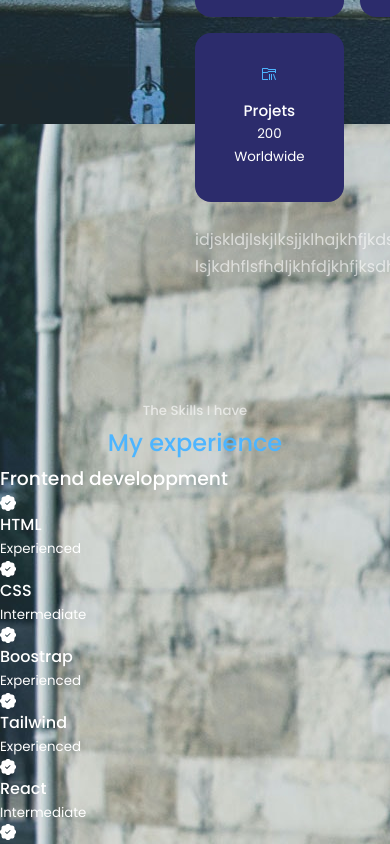
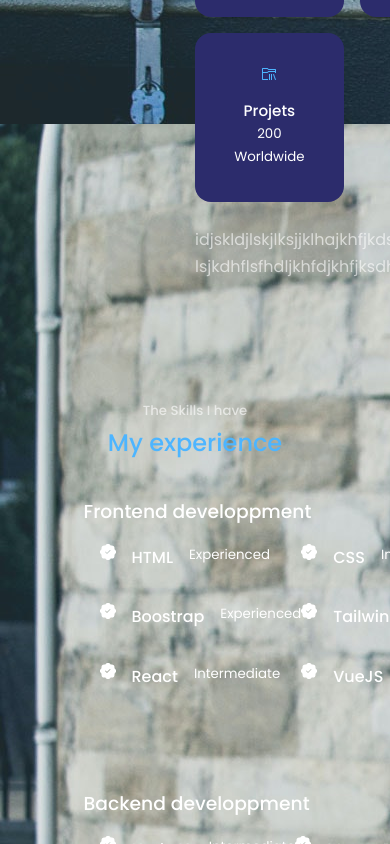
Before and after one commit to DoddyMatabaro/react-cv1, a React (Create React App) app: page / in a window 390 px wide. Shown: the part 1156-2000 px from the top of the page. Built offline with nearby package versions, Linux system fonts and the light colour scheme.

Commit message:
style: styles of experience compomnents

```diff
--- a/src/components/experience/experience.css
+++ b/src/components/experience/experience.css
@@ -0,0 +1,68 @@
+.experience__container{
+    display:grid;
+    grid-template-columns:1fr 1fr;
+    gap: 2rem;
+}
+
+.experience__container >div{
+    background: var(--color-variant);
+    padding: 2.4rem 5rem;
+    border-radius: 2rem;
+    border: 1px solid transparent;
+    transition: var(--transition);
+
+}
+
+.experience__container>div:hover{
+        background: transparent;
+        text-align: center;
+        margin-bottom: 2rem;
+        color: var(--color-primary);
+
+}
+
+.experience__content{
+    display: grid;
+    grid-template-columns: 1fr 1fr;
+    row-gap: 2rem;
+
+}
+
+.experience__details{
+    display: flex;
+    gap:1rem;
+}
+
+.experience__details__icon{
+    margin-top: 6px;
+    color: var(--color-primary);
+
+}
+/* ========================= medium device ============= */
+
+@media screen and (max-width: 1024px) {
+    .experience__container{
+
+        grid-template-columns:1fr;
+    }
+    .experience__container > div{
+        width: 80%;
+        padding: 2rem;
+        margin:0 auto;
+    }
+    .experience__content{
+        padding: 1rem;
+    }
+
+}
+
+@media screen and (max-width: 600px) {
+    .experience__container{
+        gap: 1rem;
+    }
+
+    .expereince__container >div{
+        width:100%;
+        padding: 2rem 1rem;
+    }
+}
```
